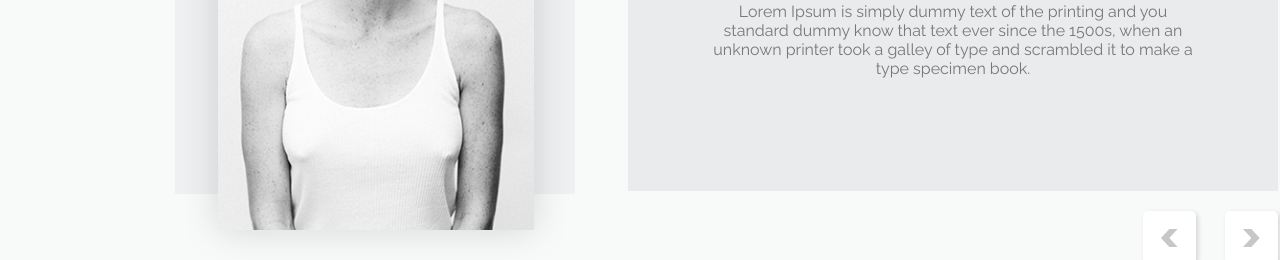
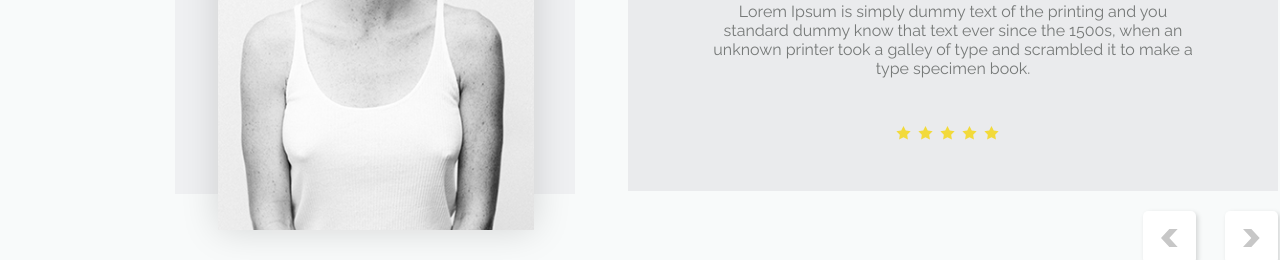
Before and after one commit to Vev102020/shopno, a plain HTML site: page index.html in a window 1280 px wide. Shown: the part 6340-6600 px from the top of the page. Drawn offline with Linux system fonts and the light colour scheme; the site is published under a folder, as on GitHub Pages, so addresses that start at the root find nothing.

Commit message:
v2 commit

```diff
--- a/assets/css/style.css
+++ b/assets/css/style.css
@@ -522,8 +522,8 @@ section {
   height: 15px;
   margin-right: 7px;
 
-  mask: url(/assets/img/icon/star.svg) no-repeat center / contain;
-  -webkit-mask: url(/assets/img/icon/star.svg) no-repeat center / contain;
+  mask: url(../img/icon/star.svg) no-repeat center / contain;
+  -webkit-mask: url(../img/icon/star.svg) no-repeat center / contain;
   background-color: #f2da3b;
 }
 .star-unactive-icon {
```
